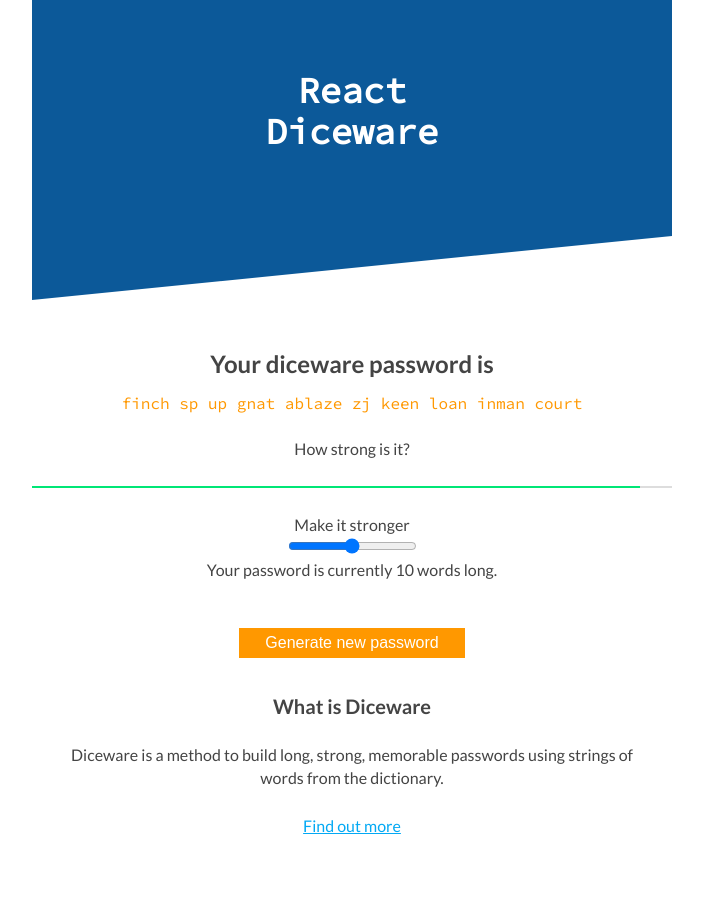
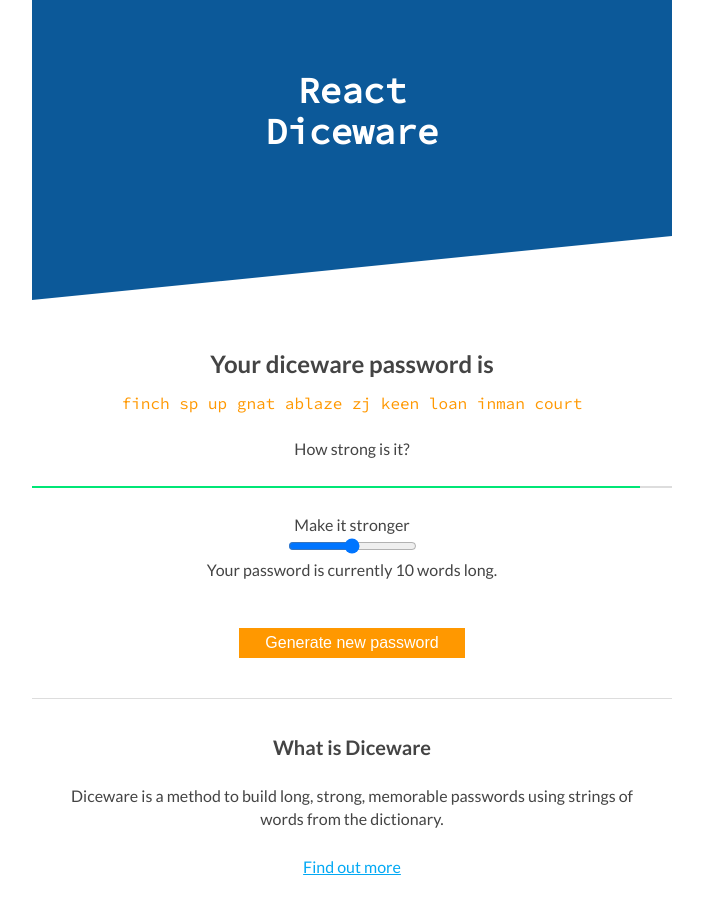
Before and after one commit to tricinel/react-diceware, a React app: page / in a window 1280 px wide. Shown: the top 914 px of the page, without its empty margins (288-991 px from the left). Before the commit the page ends 845 px from the top, so only its background shows below. Built offline with nearby package versions, Linux system fonts and the light colour scheme.

Commit message:
Improve Footer design

```diff
--- a/src/components/Footer.jsx
+++ b/src/components/Footer.jsx
@@ -1,7 +1,14 @@
 import React from 'react';
+import styled from 'styled-components';
 
 import Heading from './common/HeadingStyledComponent';
 import Paragraph from './common/ParagraphStyledComponent';
+
+const Wrapper = styled.div`
+  border-top: 1px solid #ddd;
+  margin: 20px 0;
+  padding: 20px 0;
+`;
 
 const FooterTitle = Heading.withComponent('h2').extend`
   font-size: 20px;
@@ -12,7 +19,7 @@ const FooterLink = Paragraph.withComponent('a').extend`
 `;
 
 const Footer = () => (
-  <div>
+  <Wrapper>
     <FooterTitle>What is Diceware</FooterTitle>
     <Paragraph>
       Diceware is a method to build long, strong, memorable
@@ -21,7 +28,7 @@ const Footer = () => (
     <FooterLink href="http://world.std.com/~reinhold/diceware.html">
       Find out more
     </FooterLink>
-  </div>
+  </Wrapper>
 );
 
 export default Footer;
```
